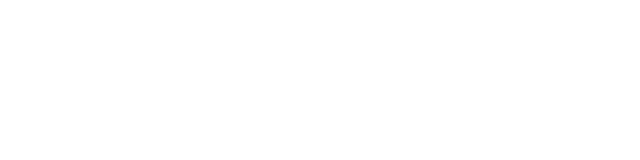
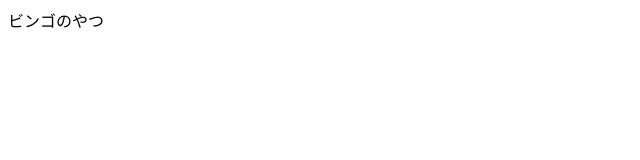
Before and after one commit to waiwai2525/bingo, a React (Vite) app: page / in a window 1280 px wide. Shown: the top 160 px of the page, without its empty margins (0-640 px from the left). Built offline with nearby package versions, Linux system fonts and the light colour scheme.

Commit message:
react-routerを追加

```diff
--- a/src/App.tsx
+++ b/src/App.tsx
@@ -1,3 +1,12 @@
+import {Route, Routes} from "react-router-dom";
+
+import {Top} from "./components/pages/Top.tsx";
+
+
 export const App = () => {
-    return <></>
+    return (
+        <Routes>
+            <Route path="/" element={<Top/>}/>
+        </Routes>
+    )
 }
--- /dev/null
+++ b/src/components/pages/Top.tsx
@@ -0,0 +1,5 @@
+import {BingoContainer} from "../features/bingo/container/BingoContainer.tsx";
+
+export const Top = () => {
+    return <BingoContainer/>
+}
--- a/src/components/pages/index/Index.tsx
+++ /dev/null
@@ -1,5 +0,0 @@
-import {BingoContainer} from "../../features/bingo/container/BingoContainer.tsx";
-
-export const Index = () => {
-    return <BingoContainer/>
-}
--- a/src/main.tsx
+++ b/src/main.tsx
@@ -1,10 +1,14 @@
 import React from 'react'
 import ReactDOM from 'react-dom/client'
+import {BrowserRouter} from "react-router-dom";
 
 import {App} from "./App.tsx";
 
+
 ReactDOM.createRoot(document.getElementById('root')!).render(
   <React.StrictMode>
-    <App />
+      <BrowserRouter>
+          <App />
+      </BrowserRouter>
   </React.StrictMode>,
 )
```
Also changed, not shown: package.json (+5 -3 lines), 1 other file (tests, documents, lock files or other folders).
